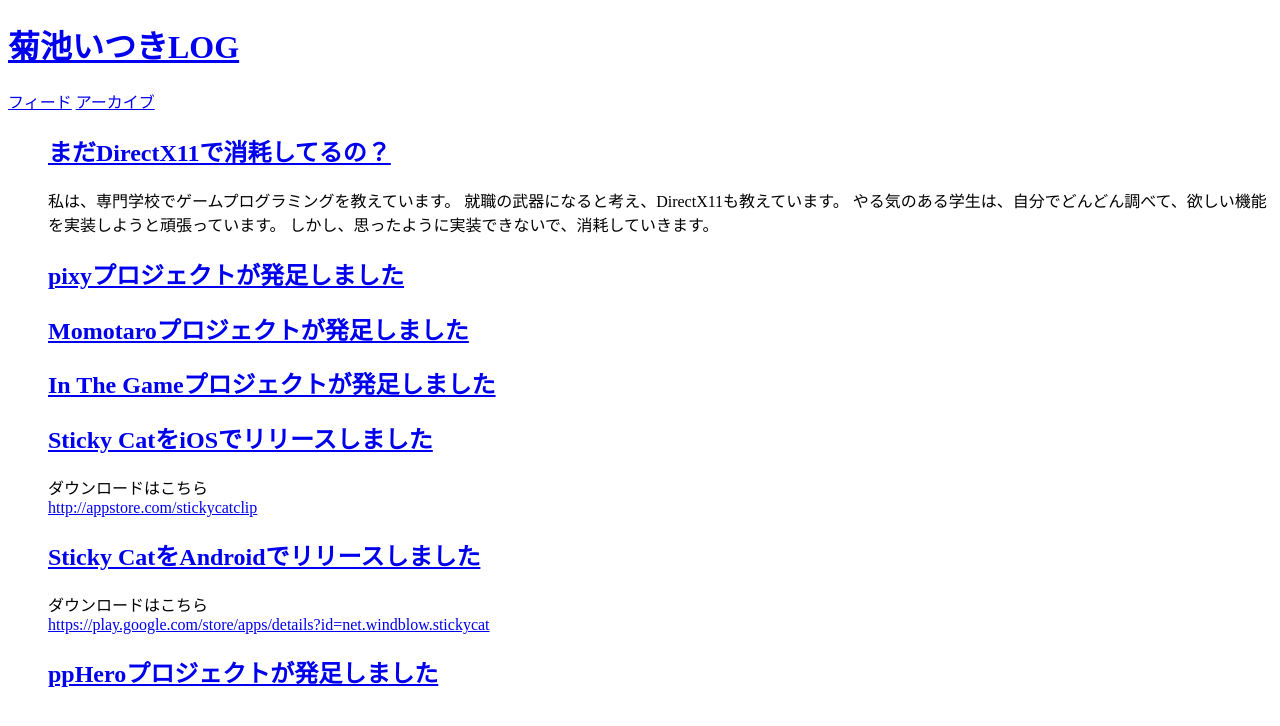
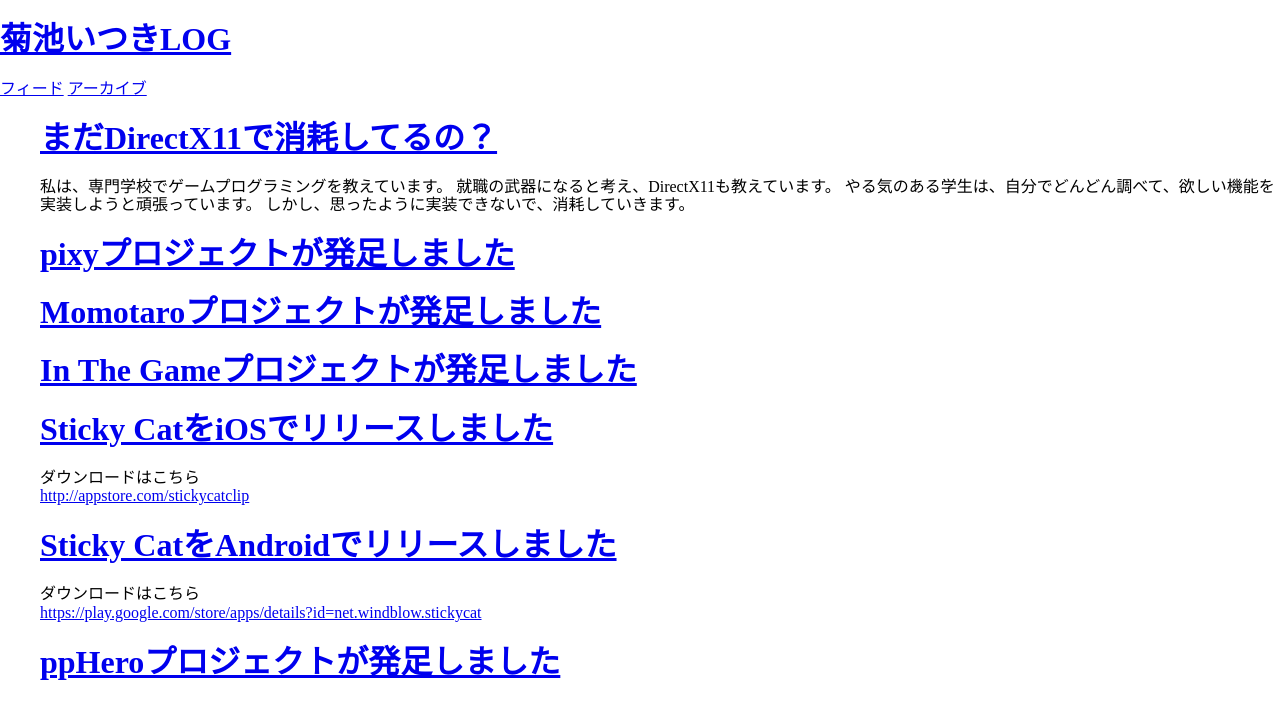
Before and after one commit to itukikikuti/windblow.net, a Jekyll site: the page built from index.html, in a window 1280 px wide. Shown: the top 726 px of the page. Built offline with Jekyll 4.4.1, drawn with Linux system fonts in a browser that asks for light colours; some web fonts are replaced.

Commit message:
Update default.html

```diff
--- a/_layouts/default.html
+++ b/_layouts/default.html
@@ -3,8 +3,9 @@
     <head>
         <meta charset="UTF-8" />
         <title>{% if page.title %}{{ page.title }} | {% endif %}{{ site.title }}</title>
+        <link rel="stylesheet" href="/normalize.css" />
+        <link rel="stylesheet" href="https://fonts.googleapis.com/earlyaccess/mplus1p.css" />
         <link rel="alternate" type="application/rss+xml" title="フィード" href="/feed.xml" />
-        <link rel="stylesheet" href="https://fonts.googleapis.com/earlyaccess/mplus1p.css" />
     </head>
     <body>
         {{ content }}
```
